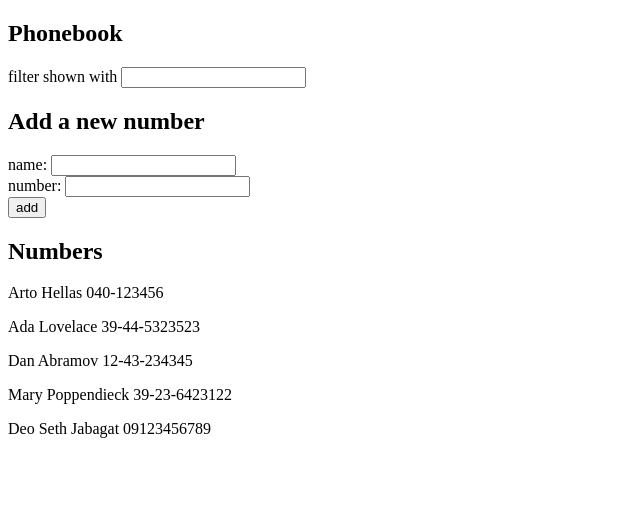
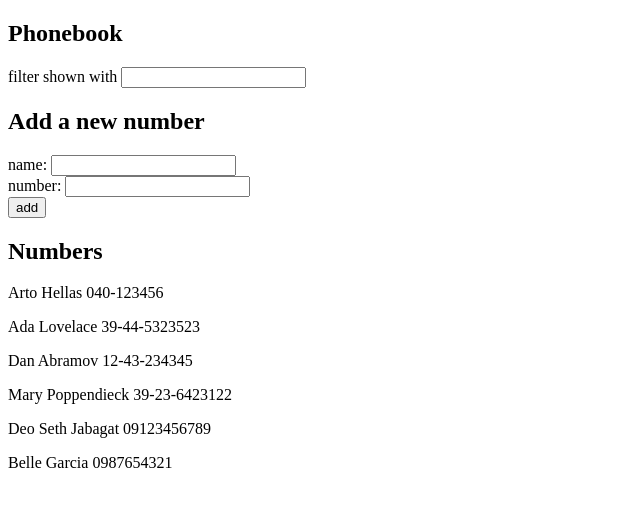
Before and after one commit to DiotheWind/phonebook, a React (Vite) app: page / in a window 1280 px wide. Shown: the top 506 px of the page, without its empty margins (0-640 px from the left). Built offline with nearby package versions, Linux system fonts and the light colour scheme; data requests are answered from the project's data file.

Commit message:
Separate communication with the backend into its own module

```diff
--- a/db.json
+++ b/db.json
@@ -24,6 +24,11 @@
       "id": "adf3",
       "name": "Deo Seth Jabagat",
       "number": "09123456789"
+    },
+    {
+      "id": "74c0",
+      "name": "Belle Garcia",
+      "number": "0987654321"
     }
   ]
 }
--- a/src/App.jsx
+++ b/src/App.jsx
@@ -3,6 +3,7 @@ import axios from 'axios'
 import Filter from './components/Filter'
 import PersonForm from './components/PersonForm'
 import Persons from './components/Persons'
+import phonebookService from './services/backendHandler'
 
 const App = () => {
   const [persons, setPersons] = useState([])
@@ -12,10 +13,10 @@ const App = () => {
   const [filter, toggleFilter] = useState(false)
 
   useEffect(() => {
-    axios
-      .get('http://localhost:3001/persons')
-      .then(response => {
-        setPersons(response.data)
+    phonebookService
+      .getNames()
+      .then(name => {
+        setPersons(name)
       })
   }, [])
 
@@ -38,7 +39,6 @@ const App = () => {
     const personObj = {
       name: newName,
       number: newNumber,
-      // id: persons.length + 1
     }
 
     if (checkNameDuplicate(personObj)) {
@@ -46,10 +46,10 @@ const App = () => {
       setNewName('')
       setNewNumber('')
     } else {
-      axios
-        .post('http://localhost:3001/persons', personObj)
-        .then(response => {
-          setPersons(persons.concat(response.data))
+      phonebookService
+        .updateServer(personObj)
+        .then(newPersons => {
+          setPersons(persons.concat(newPersons))
           setNewName('')
           setNewNumber('')
         })
--- /dev/null
+++ b/src/services/backendHandler.js
@@ -0,0 +1,14 @@
+import axios from 'axios'
+const serverURL = 'http://localhost:3001/persons'
+
+const getNames = () => {
+    const promise = axios.get(serverURL)
+    return promise.then(response => response.data)
+}
+
+const updateServer = (personObj) => {
+    const promise = axios.post(serverURL, personObj)
+    return promise.then(response => response.data)
+}
+
+export default { getNames, updateServer }
```
